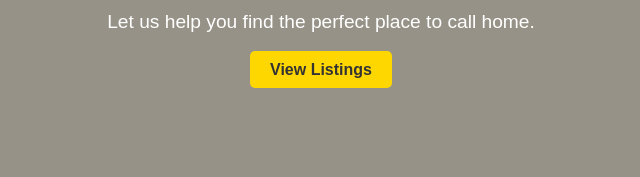
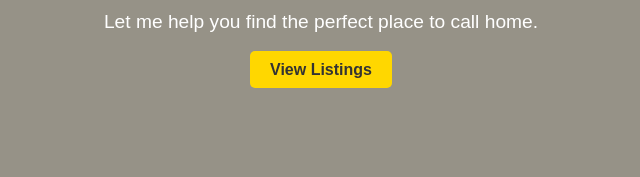
Before and after one commit to danymurph/duhart_test, a plain HTML site: page index.html in a window 1280 px wide. Shown: the part 397-574 px from the top of the page, 319-959 px from the left. Drawn offline with Linux system fonts and the light colour scheme.

Commit message:
Update index.html

```diff
--- a/index.html
+++ b/index.html
@@ -27,7 +27,7 @@
     <header class="hero">
         <div class="hero-content">
             <h1>Your Dream Home Awaits</h1>
-            <p>Let us help you find the perfect place to call home.</p>
+            <p>Let me help you find the perfect place to call home.</p>
             <a href="listings.html" class="button">View Listings</a>
         </div>
     </header>
```
